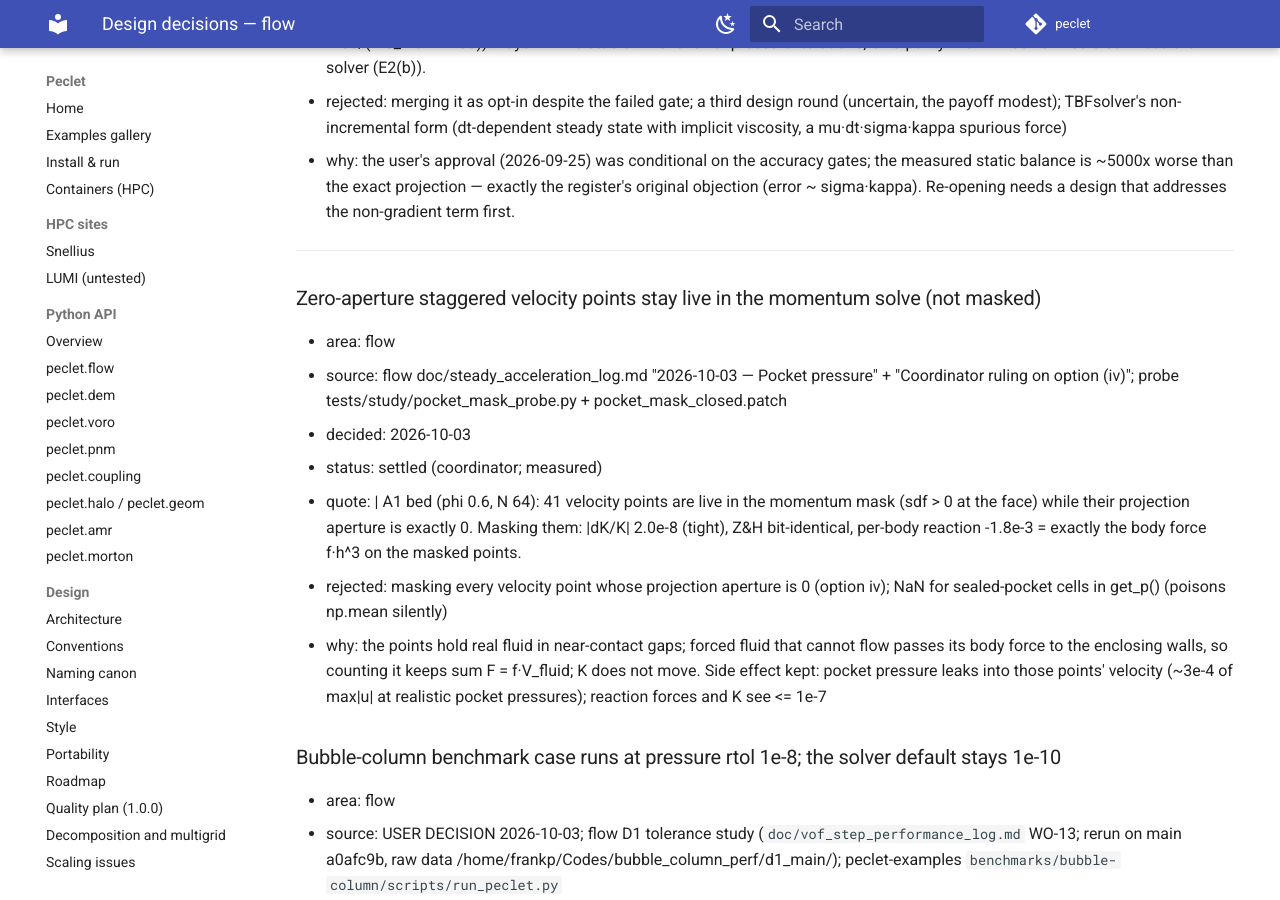
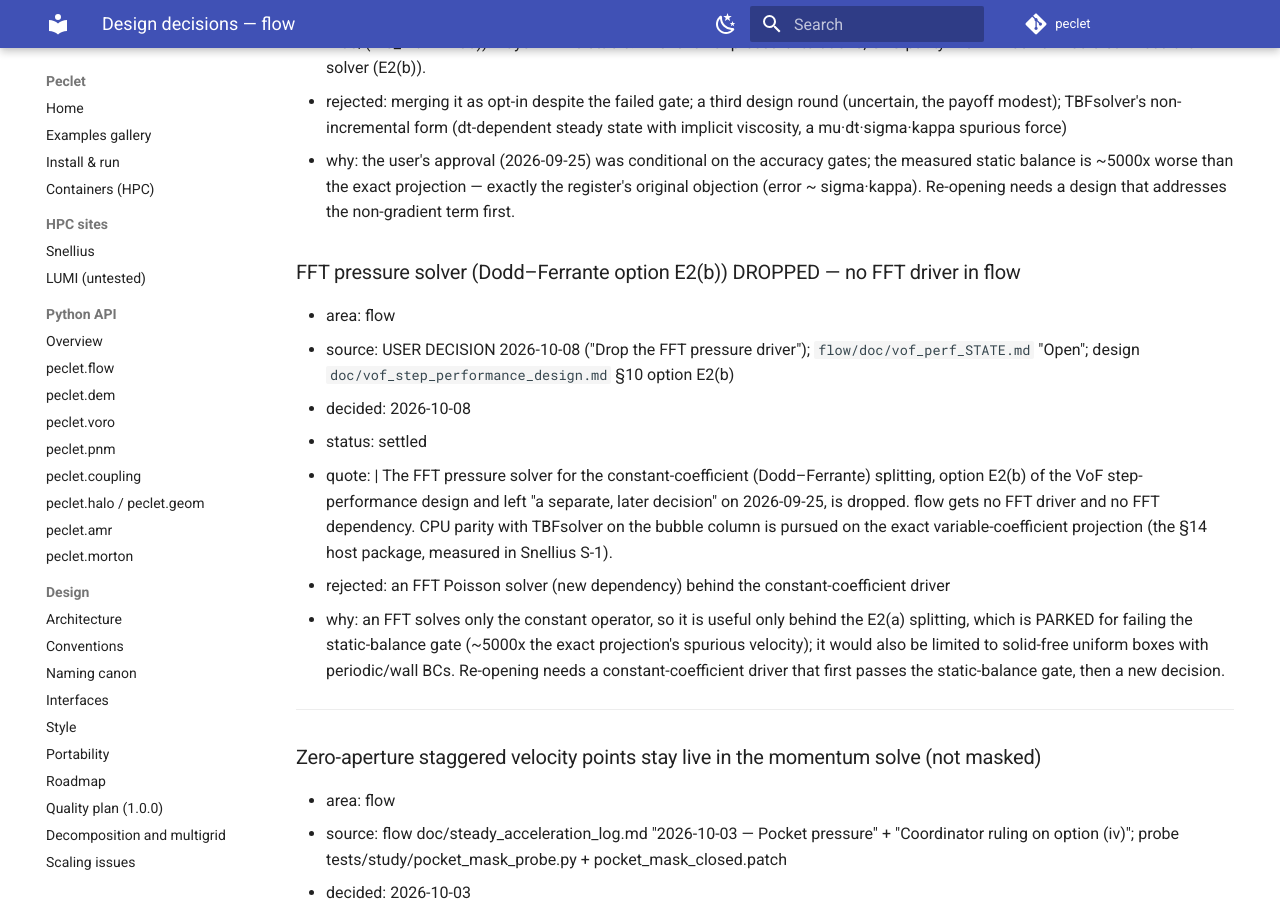
Before and after one commit to computational-chemical-engineering/peclet, an MkDocs documentation site: the page built from docs/decisions/flow.md, in a window 1280 px wide and 900 px high, scrolled down 102029 px. Built offline with MkDocs 1.6.1 and Material for MkDocs 9.7.7, drawn with Linux system fonts in a browser that asks for light colours; comment, search, counter and statistics services are not loaded.

Commit message:
register: FFT pressure solver (Dodd–Ferrante E2(b)) dropped (USER DECISION 2026-10-08)
Co-Authored-By: Claude Opus 5.5 <noreply@anthropic.com>
Claude-Session: https://claude.ai/code/session_0127kjaH3FmCxkx1nzhmxWbn

```diff
--- a/docs/decisions/flow.md
+++ b/docs/decisions/flow.md
@@ -3625,6 +3625,23 @@ Do not reverse an entry here without recording a new decision that supersedes it
     balance is ~5000x worse than the exact projection — exactly the register's original objection
     (error ~ sigma·kappa). Re-opening needs a design that addresses the non-gradient term first.
 
+### FFT pressure solver (Dodd–Ferrante option E2(b)) DROPPED — no FFT driver in flow
+- area: flow
+- source: USER DECISION 2026-10-08 ("Drop the FFT pressure driver"); `flow/doc/vof_perf_STATE.md` "Open"; design `doc/vof_step_performance_design.md` §10 option E2(b)
+- decided: 2026-10-08
+- status: settled
+- quote: |
+    The FFT pressure solver for the constant-coefficient (Dodd–Ferrante) splitting, option E2(b)
+    of the VoF step-performance design and left "a separate, later decision" on 2026-09-25, is
+    dropped. flow gets no FFT driver and no FFT dependency. CPU parity with TBFsolver on the
+    bubble column is pursued on the exact variable-coefficient projection (the §14 host package,
+    measured in Snellius S-1).
+- rejected: an FFT Poisson solver (new dependency) behind the constant-coefficient driver
+- why: an FFT solves only the constant operator, so it is useful only behind the E2(a) splitting,
+    which is PARKED for failing the static-balance gate (~5000x the exact projection's spurious
+    velocity); it would also be limited to solid-free uniform boxes with periodic/wall BCs. Re-opening
+    needs a constant-coefficient driver that first passes the static-balance gate, then a new decision.
+
 ---
 
 ### Zero-aperture staggered velocity points stay live in the momentum solve (not masked)
```
Also changed, not shown: docs/DECISIONS.md (+2 -1 lines).
